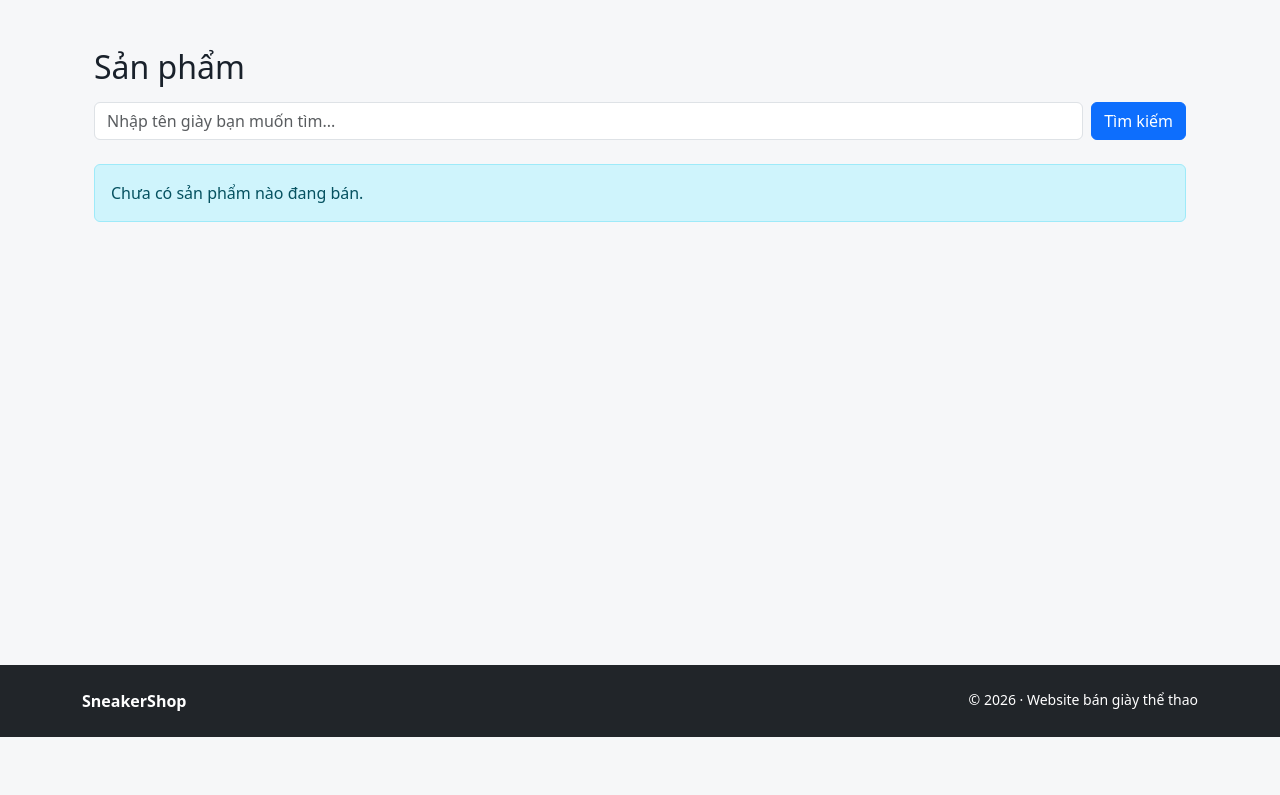
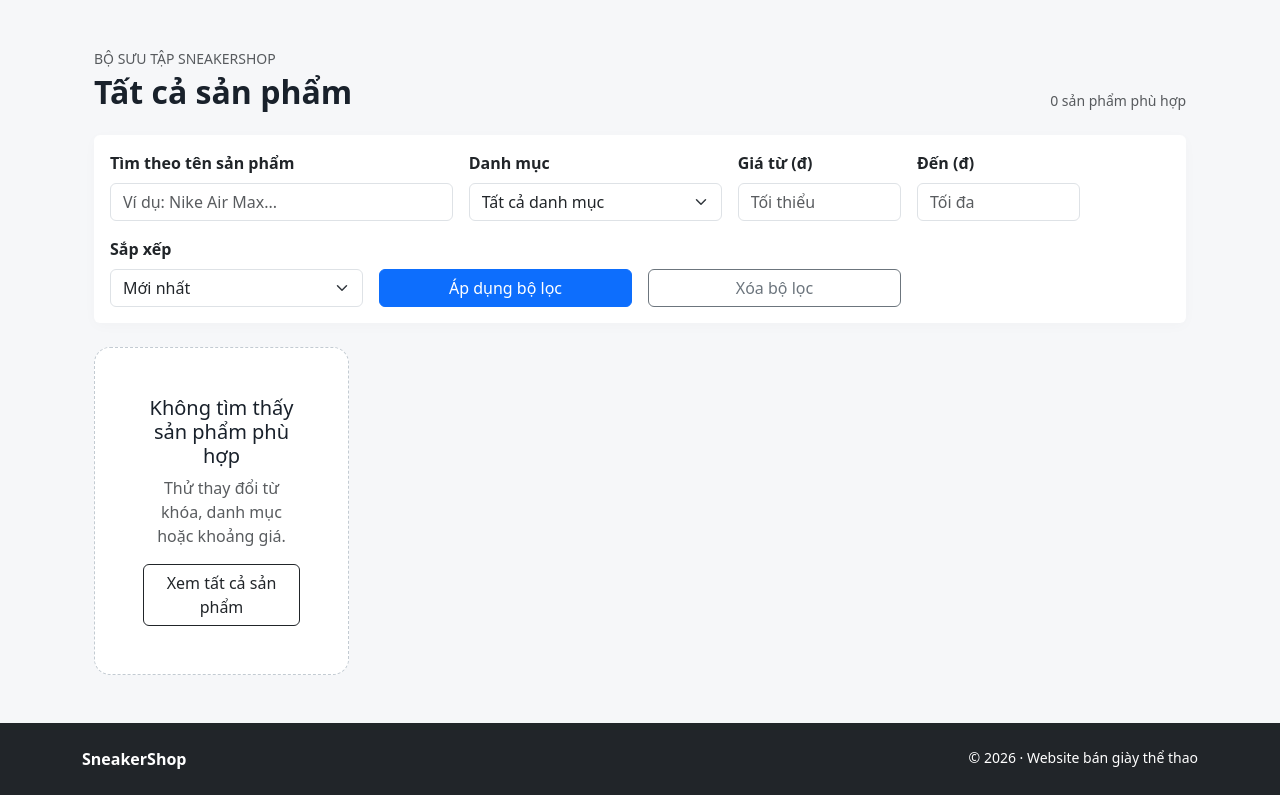
Before and after one commit to giahuy5523/DeTai_LapTrinhMaNguonMo_, a Laravel app: page /san-pham in a window 1280 px wide. Shown: the part 63-858 px from the top of the page. Before the commit the page ends 800 px from the top, so only its background shows below. Run offline with Laravel 12, Linux system fonts and the light colour scheme; data comes from the database, SQL or seed files in the repository; data that the repository does not hold is empty.

Commit message:
Update product page title and layout

```diff
--- a/resources/views/store/index.blade.php
+++ b/resources/views/store/index.blade.php
@@ -1,14 +1,15 @@
 @extends('layouts.app')
 
-@section('title', 'Sản phẩm')
+@section('title', 'Sản phẩm - SneakerShop')
 
 @section('content')
 <div class="container">
-    <div class="d-flex flex-wrap justify-content-between align-items-center gap-2 mb-3">
-        <h2 class="mb-0">Sản phẩm</h2>
-        @if($keyword !== '')
-            <span class="text-muted small">Tìm thấy {{ $products->total() }} sản phẩm phù hợp</span>
-        @endif
+    <div class="d-flex flex-wrap justify-content-between align-items-end gap-2 mb-4">
+        <div>
+            <p class="text-uppercase text-muted small mb-1">Bộ sưu tập SneakerShop</p>
+            <h1 class="h2 fw-bold mb-0">Tất cả sản phẩm</h1>
+        </div>
+        <span class="text-muted small">{{ number_format($products->total()) }} sản phẩm phù hợp</span>
     </div>
 
     @if($errors->any())
@@ -17,106 +18,138 @@
         </div>
     @endif
 
-    <form action="{{ route('store.index') }}" method="GET" role="search" class="row g-2 mb-4">
-        <div class="col-12 col-sm">
-            <label for="store-keyword" class="visually-hidden">Tên sản phẩm cần tìm</label>
+    <div class="card border-0 mb-4">
+        <div class="card-body">
+            <form action="{{ route('store.index') }}" method="GET" role="search">
+                <div class="row g-3 align-items-end">
+                    <div class="col-12 col-lg-4">
+                        <label for="store-keyword" class="form-label fw-semibold">Tìm theo tên sản phẩm</label>
                         <input
                             type="search"
                             id="store-keyword"
                             name="keyword"
                             value="{{ $keyword }}"
                             class="form-control"
-                placeholder="Nhập tên giày bạn muốn tìm..."
+                            placeholder="Ví dụ: Nike Air Max..."
                             maxlength="255"
                             autocomplete="off"
                         >
                     </div>
-        <div class="col-12 col-sm-auto d-grid">
-            <button type="submit" class="btn btn-primary">Tìm kiếm</button>
+                    <div class="col-12 col-sm-6 col-lg-3">
+                        <label for="store-category" class="form-label fw-semibold">Danh mục</label>
+                        <select id="store-category" name="category_id" class="form-select">
+                            <option value="">Tất cả danh mục</option>
+                            @foreach($categories as $category)
+                                <option value="{{ $category->id }}" @selected((string) $categoryId === (string) $category->id)>
+                                    {{ $category->name }}
+                                </option>
+                            @endforeach
+                        </select>
                     </div>
-        @if($keyword !== '')
-            <div class="col-12 col-sm-auto d-grid">
-                <a href="{{ route('store.index') }}" class="btn btn-outline-secondary">Xóa tìm kiếm</a>
+                    <div class="col-6 col-sm-3 col-lg-2">
+                        <label for="store-min-price" class="form-label fw-semibold">Giá từ (đ)</label>
+                        <input
+                            type="number"
+                            id="store-min-price"
+                            name="min_price"
+                            value="{{ $minPrice }}"
+                            class="form-control"
+                            min="0"
+                            step="1000"
+                            placeholder="Tối thiểu"
+                        >
+                    </div>
+                    <div class="col-6 col-sm-3 col-lg-2">
+                        <label for="store-max-price" class="form-label fw-semibold">Đến (đ)</label>
+                        <input
+                            type="number"
+                            id="store-max-price"
+                            name="max_price"
+                            value="{{ $maxPrice }}"
+                            class="form-control"
+                            min="0"
+                            step="1000"
+                            placeholder="Tối đa"
+                        >
+                    </div>
+                    <div class="col-12 col-sm-6 col-lg-3">
+                        <label for="store-sort" class="form-label fw-semibold">Sắp xếp</label>
+                        <select id="store-sort" name="sort" class="form-select">
+                            <option value="newest" @selected($sort === 'newest')>Mới nhất</option>
+                            <option value="price_asc" @selected($sort === 'price_asc')>Giá thấp đến cao</option>
+                            <option value="price_desc" @selected($sort === 'price_desc')>Giá cao đến thấp</option>
+                            <option value="name_asc" @selected($sort === 'name_asc')>Tên A–Z</option>
+                        </select>
+                    </div>
+                    <div class="col-12 col-sm-6 col-lg-3 d-grid">
+                        <button type="submit" class="btn btn-primary">Áp dụng bộ lọc</button>
+                    </div>
+                    <div class="col-12 col-sm-6 col-lg-3 d-grid">
+                        <a href="{{ route('store.index') }}" class="btn btn-outline-secondary">Xóa bộ lọc</a>
+                    </div>
+                </div>
+            </form>
+        </div>
+    </div>
+
+    @if($keyword !== '' || $categoryId || $minPrice !== null || $maxPrice !== null || $sort !== 'newest')
+        <div class="d-flex flex-wrap align-items-center gap-2 mb-3">
+            <span class="small text-muted">Đang áp dụng bộ lọc:</span>
+            @if($keyword !== '')<span class="badge rounded-pill text-bg-light border">Từ khóa: {{ $keyword }}</span>@endif
+            @if($categoryId)<span class="badge rounded-pill text-bg-light border">Danh mục: {{ optional($categories->firstWhere('id', (int) $categoryId))->name }}</span>@endif
+            @if($minPrice !== null)<span class="badge rounded-pill text-bg-light border">Từ {{ \App\Support\Money::format($minPrice) }} đ</span>@endif
+            @if($maxPrice !== null)<span class="badge rounded-pill text-bg-light border">Đến {{ \App\Support\Money::format($maxPrice) }} đ</span>@endif
+            @if($sort !== 'newest')<span class="badge rounded-pill text-bg-light border">Sắp xếp: {{ ['price_asc' => 'Giá tăng dần', 'price_desc' => 'Giá giảm dần', 'name_asc' => 'Tên A–Z'][$sort] ?? 'Mới nhất' }}</span>@endif
         </div>
     @endif
-    </form>
 
-    <div class="row g-4">
-        @forelse ($products as $product)
-            <div class="col-md-4 col-lg-3">
-                <div class="card h-100">
-                    @if ($product->image)
-                        <img
-                            src="{{ asset('storage/' . $product->image) }}"
-                            class="card-img-top"
-                            alt="{{ $product->name }}"
-                            style="height: 200px; object-fit: contain;"
-                        >
+    <div class="row row-cols-1 row-cols-sm-2 row-cols-lg-3 row-cols-xl-4 g-4">
+        @forelse($products as $product)
+            <div class="col">
+                <article class="card product-card h-100">
+                    <a href="{{ route('store.show', ['product' => $product->slug]) }}" class="text-decoration-none" aria-label="Xem chi tiết {{ $product->name }}">
+                        @if($product->image)
+                            <img src="{{ asset('storage/' . $product->image) }}" class="card-img-top product-image" alt="{{ $product->name }}" loading="lazy">
+                        @else
+                            <div class="product-image d-flex align-items-center justify-content-center text-muted">Chưa có ảnh sản phẩm</div>
                         @endif
+                    </a>
+                    <div class="card-body d-flex flex-column">
+                        <p class="small text-muted mb-1">{{ $product->category->name ?? 'Khác' }}</p>
+                        <h2 class="h5"><a href="{{ route('store.show', ['product' => $product->slug]) }}" class="text-dark text-decoration-none">{{ $product->name }}</a></h2>
+                        <p class="fw-bold fs-5 text-danger mb-2">{{ \App\Support\Money::format($product->price) }} đ</p>
+                        <p class="small text-muted">Còn {{ $product->quantity }} sản phẩm</p>
 
-                    <div class="card-body d-flex flex-column">
-                        <h5 class="card-title">
-                            {{ $product->name }}
-                        </h5>
-
-                        <p class="text-danger fw-bold">
-                            {{ \App\Support\Money::format($product->price) }} đ
-                        </p>
-
-                        <p class="text-muted">
-                            Còn {{ $product->quantity }} sản phẩm
-                        </p>
-
+                        <div class="mt-auto d-grid gap-2">
+                            <a href="{{ route('store.show', ['product' => $product->slug]) }}" class="btn btn-outline-dark">Xem chi tiết</a>
                             @if(auth()->check() && auth()->user()->role === 'admin')
-                            <a class="btn btn-outline-dark mt-auto" href="{{ route('admin.products.edit', $product) }}">Quản lý sản phẩm</a>
+                                <a class="btn btn-primary" href="{{ route('admin.products.edit', $product) }}">Quản lý sản phẩm</a>
                             @else
-                        <form
-                            action="{{ route('cart.add', $product->id) }}"
-                            method="POST"
-                            class="mt-auto"
-                        >
+                                <form action="{{ route('cart.add', $product->id) }}" method="POST">
                                     @csrf
-
-                            <input
-                                type="number"
-                                name="quantity"
-                                aria-label="Số lượng {{ $product->name }}"
-                                required
-                                value="1"
-                                min="1"
-                                max="{{ $product->quantity }}"
-                                class="form-control mb-2"
-                            >
-
-                            <button
-                                type="submit"
-                                class="btn btn-primary w-100"
-                            >
-                                Thêm vào giỏ hàng
-                            </button>
+                                    <input type="hidden" name="quantity" value="1">
+                                    <button type="submit" class="btn btn-primary w-100">Thêm vào giỏ</button>
                                 </form>
                             @endif
                         </div>
                     </div>
+                </article>
             </div>
         @empty
             <div class="col-12">
-                <div class="alert alert-info" role="status">
-                    @if($keyword !== '')
-                        Không tìm thấy sản phẩm phù hợp với từ khóa "{{ $keyword }}".
-                        <a href="{{ route('store.index') }}" class="alert-link">Xem tất cả sản phẩm</a>.
-                    @else
-                        Chưa có sản phẩm nào đang bán.
-                    @endif
+                <div class="empty-state text-center p-5">
+                    <h2 class="h5">Không tìm thấy sản phẩm phù hợp</h2>
+                    <p class="text-muted">Thử thay đổi từ khóa, danh mục hoặc khoảng giá.</p>
+                    <a href="{{ route('store.index') }}" class="btn btn-outline-dark">Xem tất cả sản phẩm</a>
                 </div>
             </div>
         @endforelse
     </div>
 
     @if($products->hasPages())
-        <div class="mt-4">
+        <nav class="mt-4" aria-label="Phân trang sản phẩm">
             {{ $products->links() }}
-        </div>
+        </nav>
     @endif
 </div>
 @endsection
```
Lines whose indentation alone changed are shown as unchanged.
